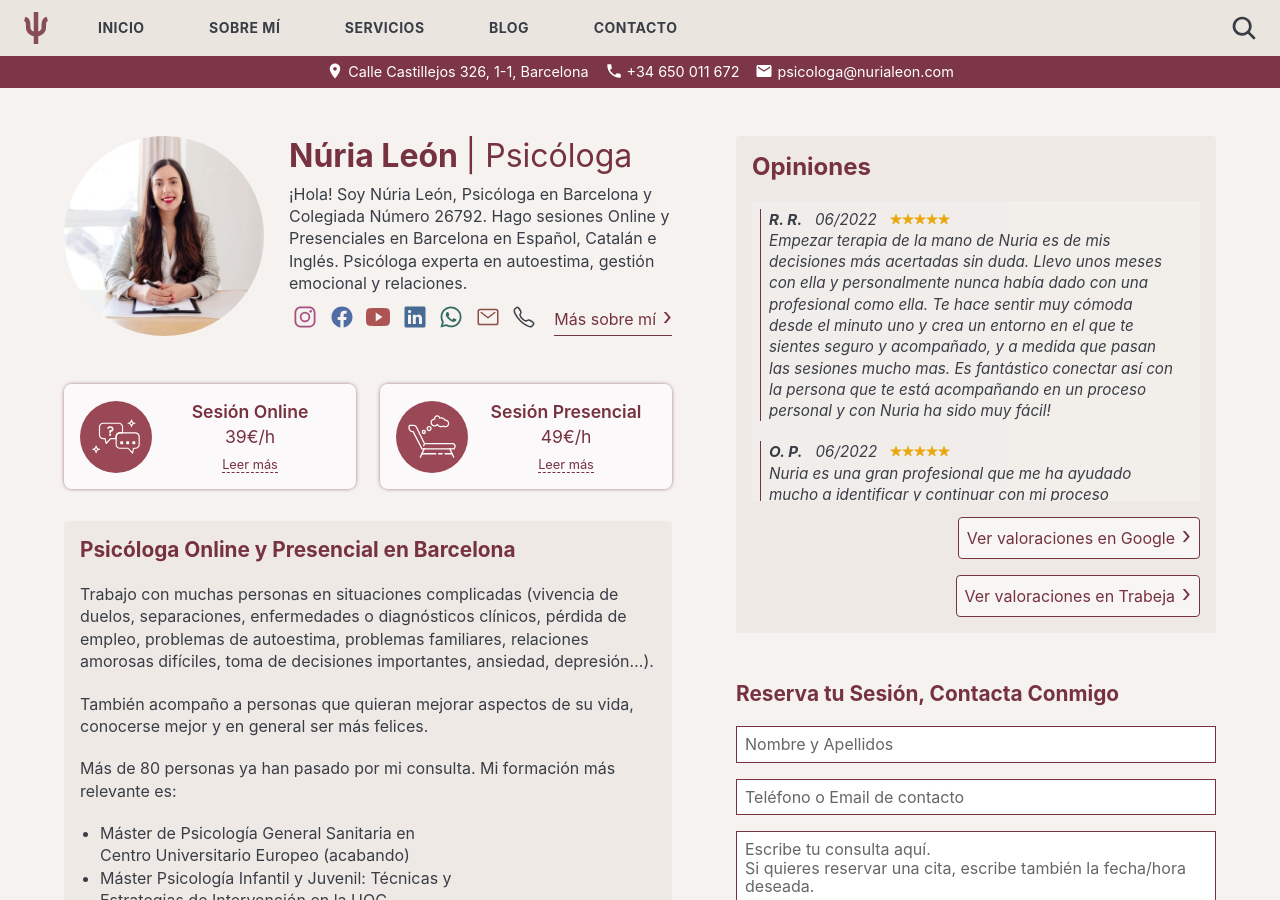
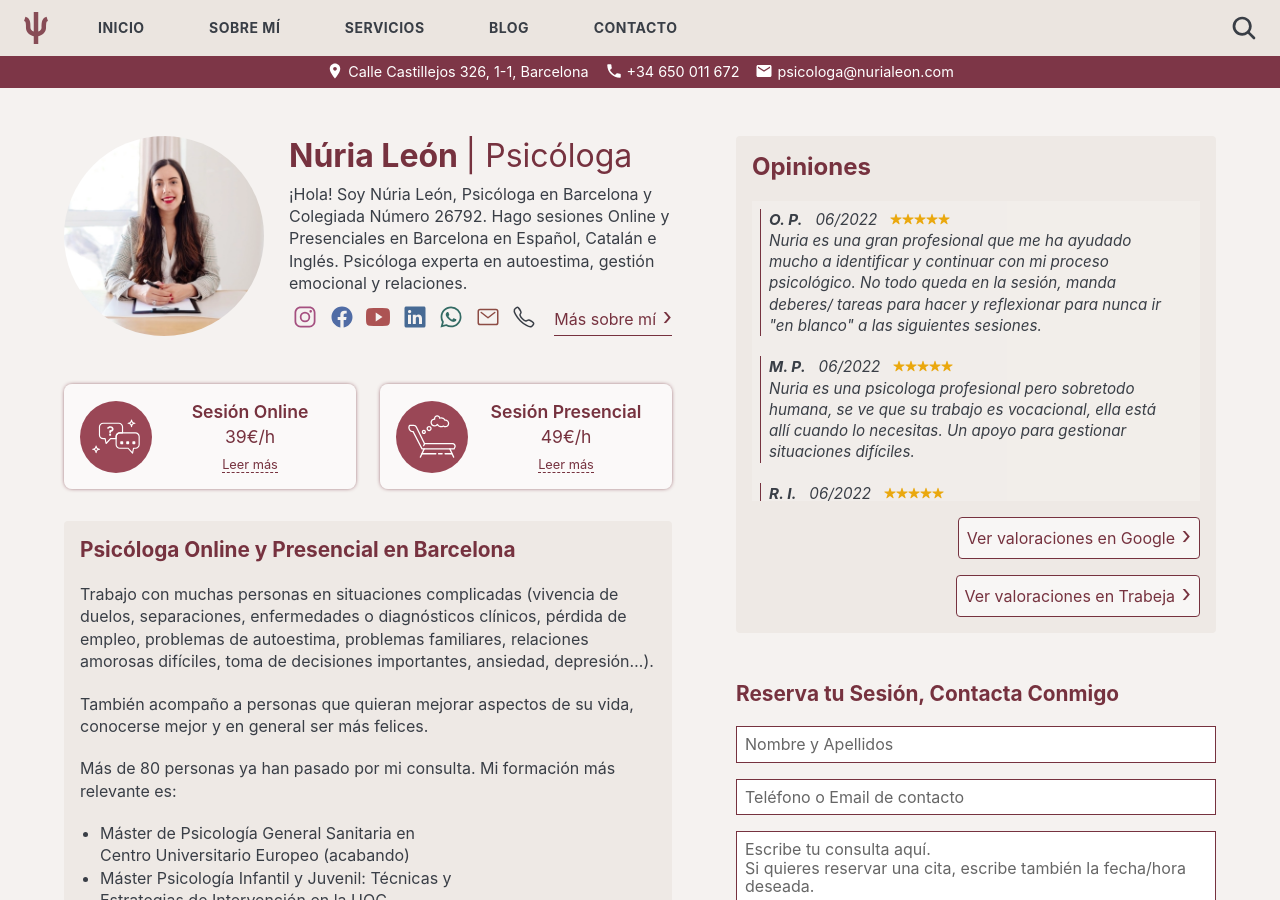
Before and after one commit to nurialeonsallent/nurialeon.com, a Jekyll site: the page built from index.html, in a window 1280 px wide and 900 px high. Built offline with Jekyll 4.4.1, drawn with Linux system fonts in a browser that asks for light colours.

Commit message:
Update reviews.yml

```diff
--- a/_data/reviews.yml
+++ b/_data/reviews.yml
@@ -1,8 +1,3 @@
-- name: R. R.
-  score: 5
-  date: 06/2022
-  text: Empezar terapia de la mano de Nuria es de mis decisiones más acertadas sin duda. Llevo unos meses con ella y personalmente nunca había dado con una profesional como ella. Te hace sentir muy cómoda desde el minuto uno y crea un entorno en el que te sientes seguro y acompañado, y a medida que pasan las sesiones mucho mas. Es fantástico conectar así con la persona que te está acompañando en un proceso personal y con Nuria ha sido muy fácil!
-
 - name: O. P.
   score: 5
   date: 06/2022
```
